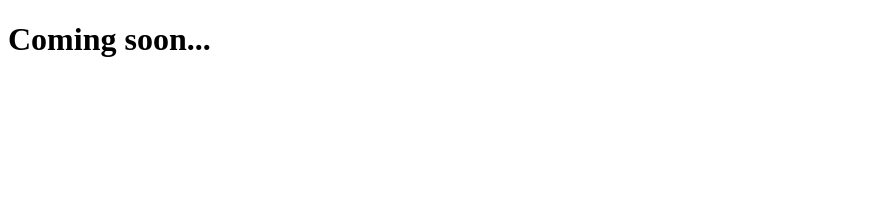
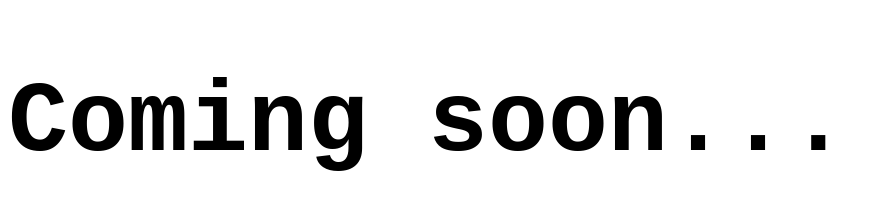
Before and after one commit to TeamMetaMorph/metamorphnimbus.github.io, a plain HTML site: page index.html in a window 1280 px wide. Shown: the whole page, without its empty margins (0-880 px from the left). Drawn offline with Linux system fonts and the light colour scheme.

Commit message:
Added css - added h1 style

```diff
--- /dev/null
+++ b/index.css
@@ -0,0 +1,4 @@
+h1 {
+    font-size: 100px;
+    font-family: 'Courier New', Courier, monospace;
+}
--- a/index.html
+++ b/index.html
@@ -2,6 +2,7 @@
 <html>
   <head>
     <title> Metamorph NIMBUS 2021 </title>
+    <link rel="stylesheet" href="index.css">
   </head>
   <body>
     <h1> Coming soon... </h1>
```
